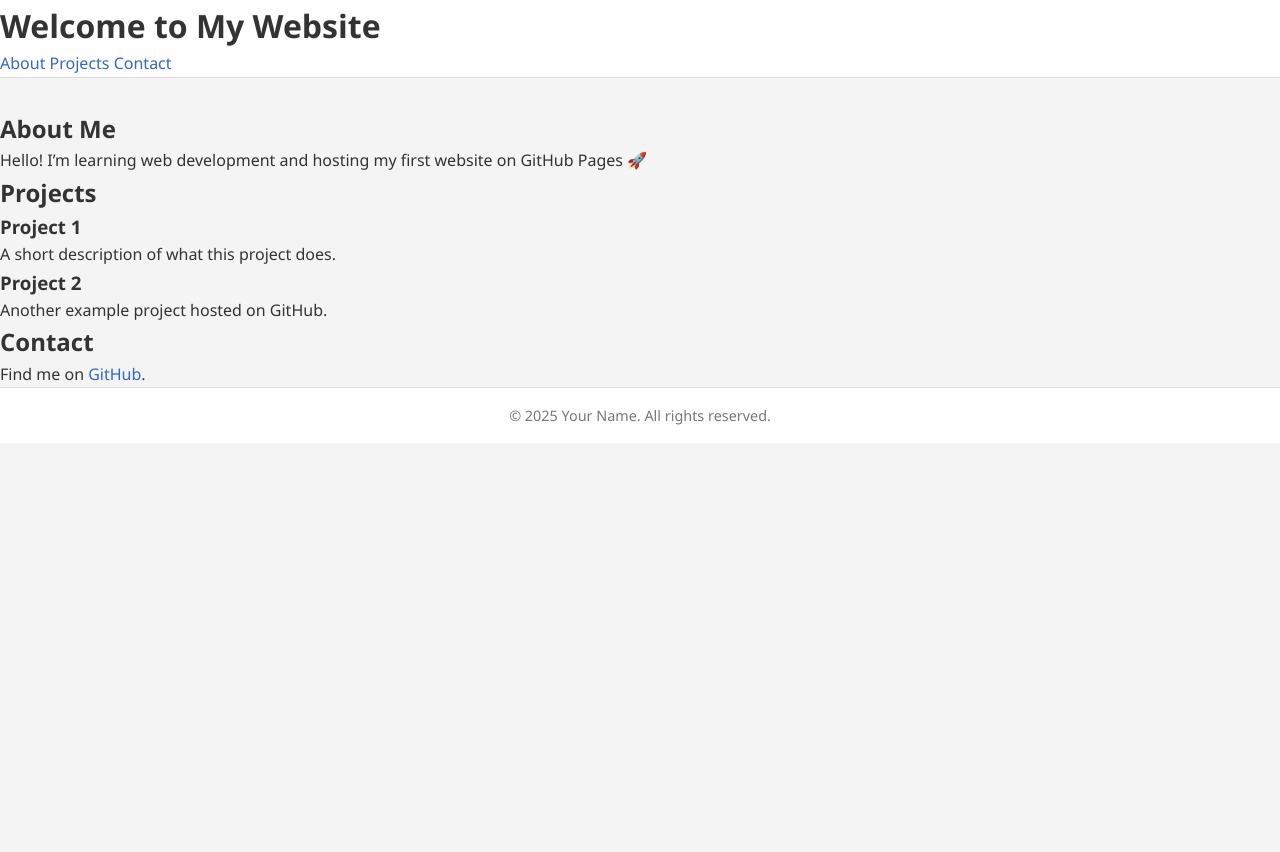
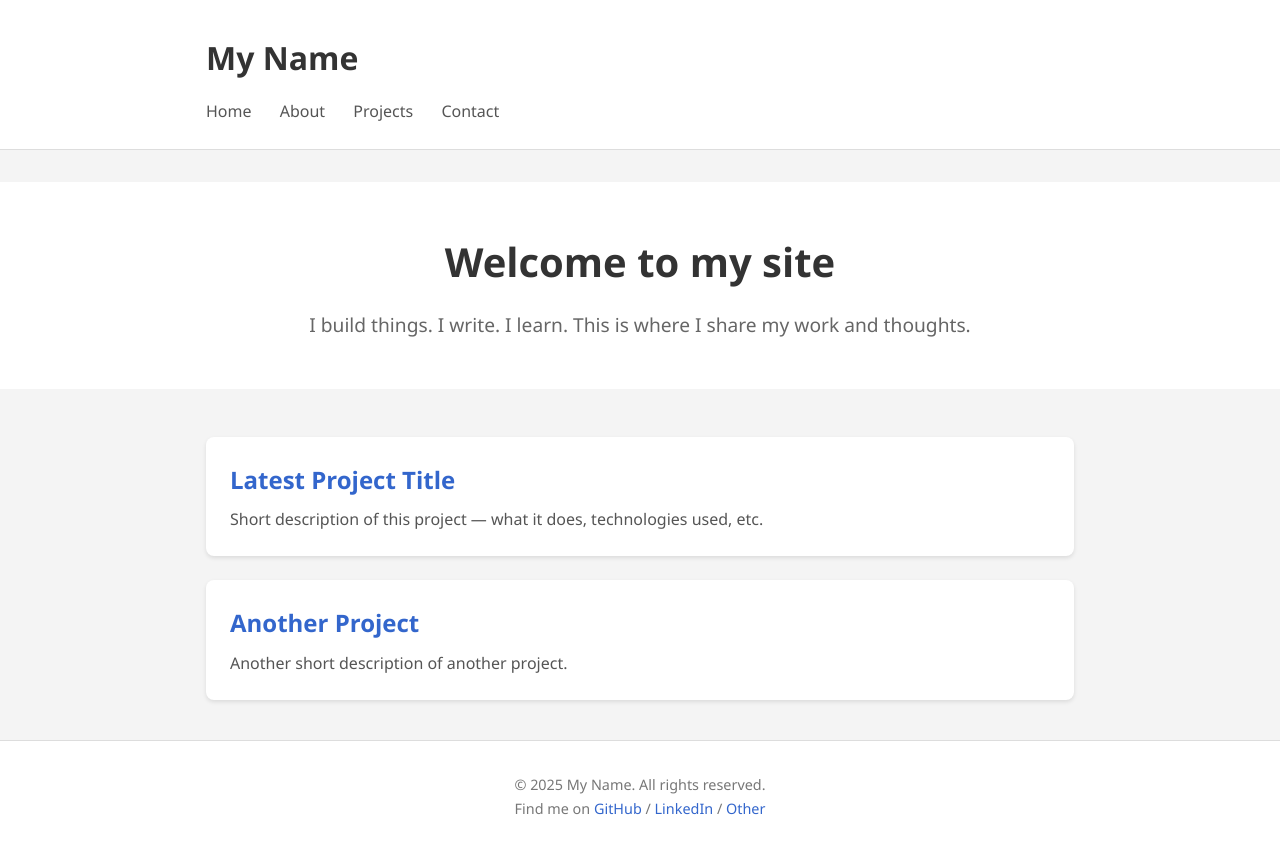
Before and after one commit to Foahcha/foahcha.github.io, a plain HTML site: page index.html in a window 1280 px wide. Before the commit the page ends 800 px from the top, so only its background shows below. Drawn offline with Linux system fonts and the light colour scheme.

Commit message:
Update index.html

```diff
--- a/index.html
+++ b/index.html
@@ -1,45 +1,50 @@
 <!DOCTYPE html>
 <html lang="en">
 <head>
-  <meta charset="UTF-8" />
-  <meta name="viewport" content="width=device-width, initial-scale=1.0" />
-  <title>My Website</title>
-  <link rel="stylesheet" href="styles.css" />
+  <meta charset="UTF-8">
+  <meta name="viewport" content="width=device-width, initial-scale=1">
+  <title>My Portfolio</title>
+  <link rel="stylesheet" href="styles.css">
 </head>
 <body>
   <header>
-    <h1>Welcome to My Website</h1>
-    <nav>
-      <a href="#about">About</a>
-      <a href="#projects">Projects</a>
-      <a href="#contact">Contact</a>
-    </nav>
+    <div class="container">
+      <h1 class="site-title">My Name</h1>
+      <nav class="site-nav">
+        <a href="index.html">Home</a>
+        <a href="about.html">About</a>
+        <a href="projects.html">Projects</a>
+        <a href="contact.html">Contact</a>
+      </nav>
+    </div>
   </header>
 
-  <section id="about">
-    <h2>About Me</h2>
-    <p>Hello! I’m learning web development and hosting my first website on GitHub Pages 🚀</p>
-  </section>
+  <main>
+    <section class="hero">
+      <div class="container">
+        <h2>Welcome to my site</h2>
+        <p>I build things. I write. I learn. This is where I share my work and thoughts.</p>
+      </div>
+    </section>
 
-  <section id="projects">
-    <h2>Projects</h2>
-    <div class="card">
-      <h3>Project 1</h3>
-      <p>A short description of what this project does.</p>
-    </div>
-    <div class="card">
-      <h3>Project 2</h3>
-      <p>Another example project hosted on GitHub.</p>
-    </div>
-  </section>
-
-  <section id="contact">
-    <h2>Contact</h2>
-    <p>Find me on <a href="https://github.com/YOUR-USERNAME" target="_blank">GitHub</a>.</p>
-  </section>
+    <section class="entries container">
+      <article class="entry">
+        <h3><a href="#">Latest Project Title</a></h3>
+        <p>Short description of this project — what it does, technologies used, etc.</p>
+      </article>
+      <article class="entry">
+        <h3><a href="#">Another Project</a></h3>
+        <p>Another short description of another project.</p>
+      </article>
+      <!-- you can add more entries -->
+    </section>
+  </main>
 
   <footer>
-    <p>© 2025 Your Name. All rights reserved.</p>
+    <div class="container">
+      <p>© 2025 My Name. All rights reserved.</p>
+      <p>Find me on <a href="#">GitHub</a> / <a href="#">LinkedIn</a> / <a href="#">Other</a></p>
+    </div>
   </footer>
 </body>
 </html>
```
